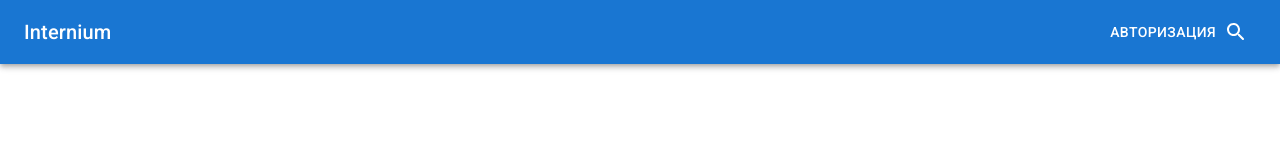
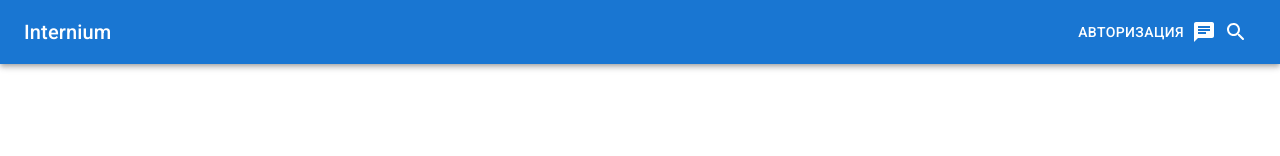
Before and after one commit to senketsukamui/internium-react, a React (Vite) app: page / in a window 1280 px wide. Shown: the top 156 px of the page. Built offline with nearby package versions, Linux system fonts and the light colour scheme.

Commit message:
Add chat button

```diff
--- a/src/components/Header/Header.tsx
+++ b/src/components/Header/Header.tsx
@@ -1,4 +1,4 @@
-import { SearchRounded } from "@mui/icons-material";
+import { Chat, SearchRounded } from "@mui/icons-material";
 import { AppBar, Box, Button, Toolbar, Typography } from "@mui/material";
 import ProfileHeader from "components/ProfileHeader";
 import { useStores } from "hooks/useStores";
@@ -24,6 +24,10 @@ const Header = () => {
               Авторизация
             </Button>
           )}
+          <Chat
+            onClick={() => navigate("/chat")}
+            sx={{ marginRight: 1, cursor: "pointer" }}
+          />
           <SearchRounded
             sx={{ marginRight: 1, cursor: "pointer" }}
             onClick={() => navigate("/search")}
```
